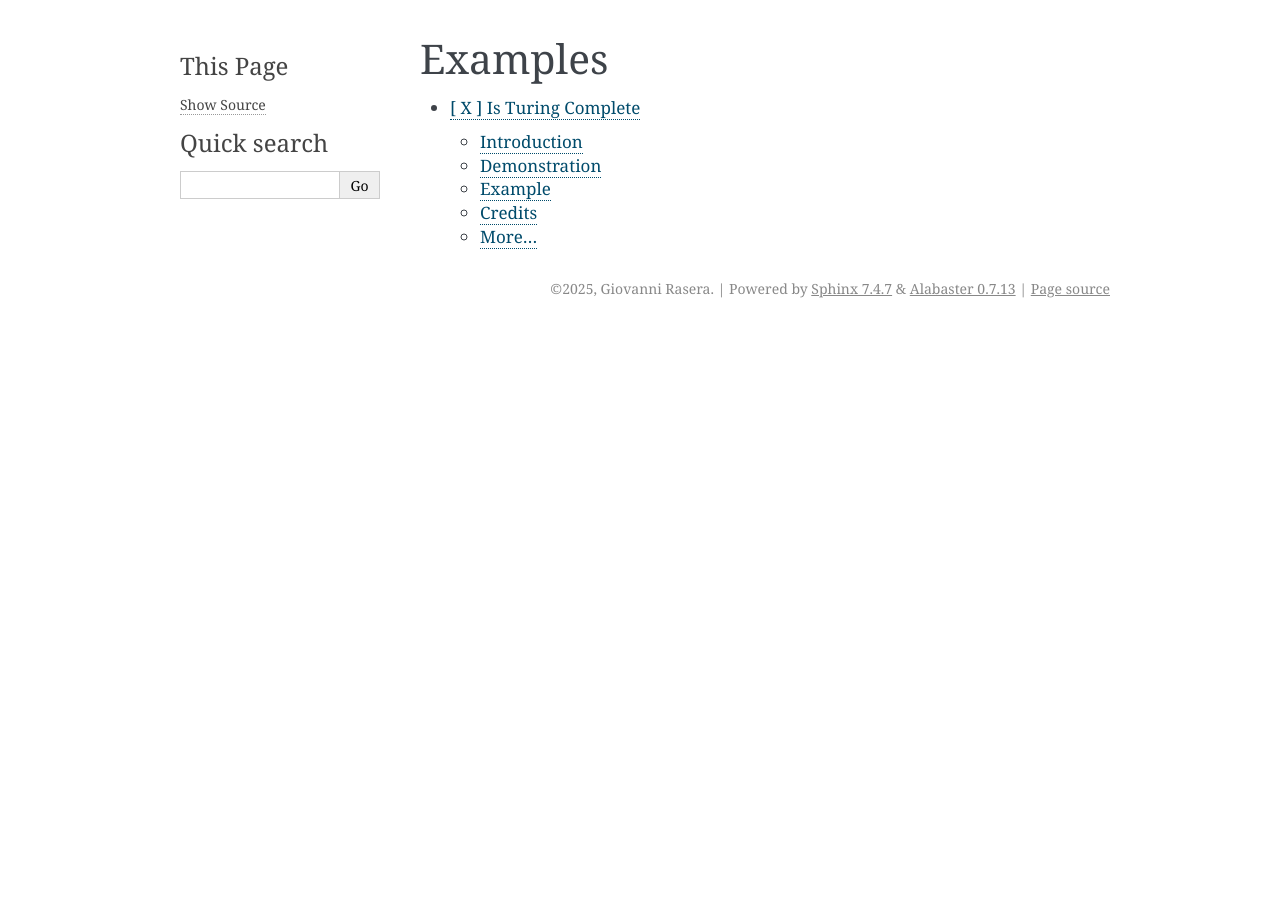
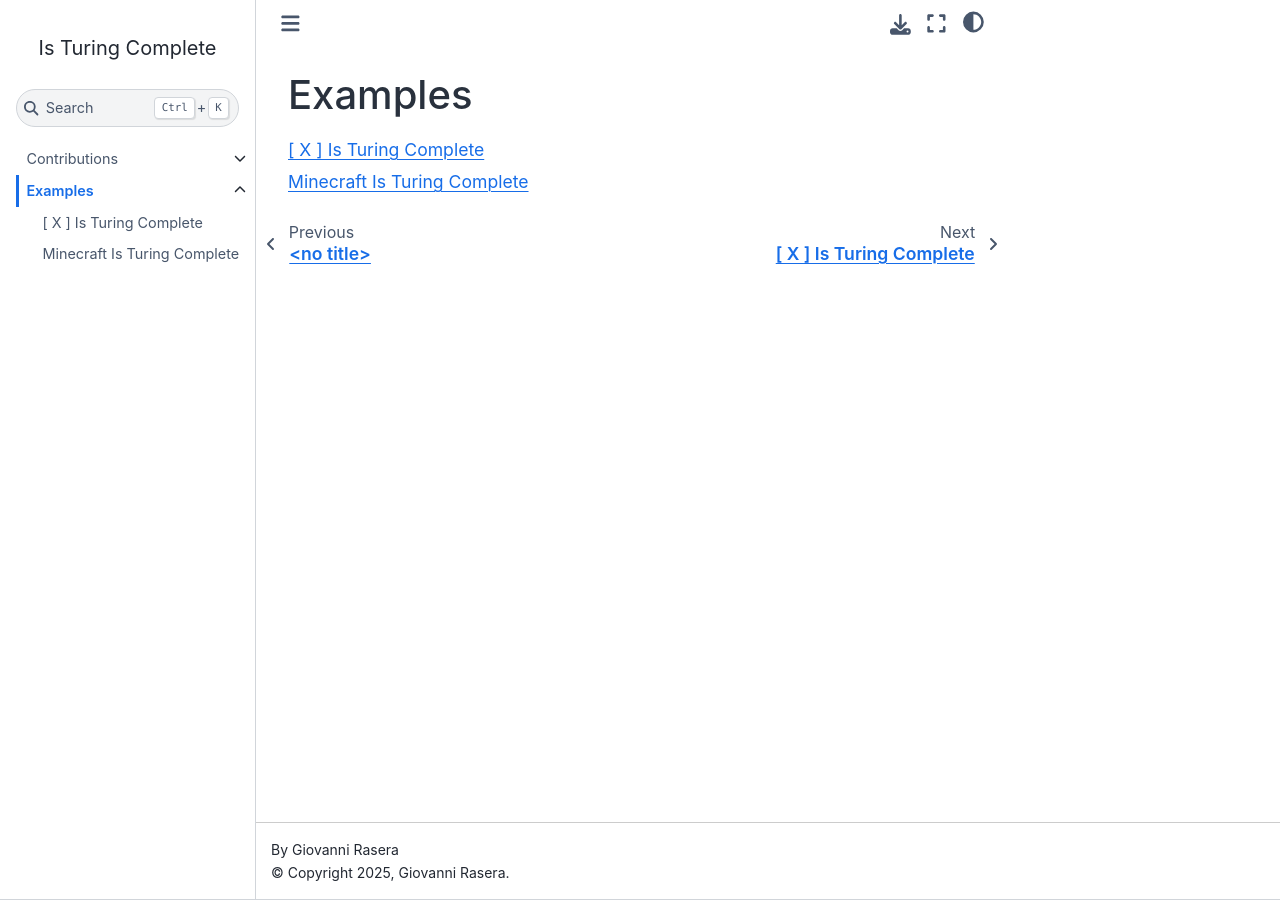
Before and after one commit to GiovanniRaseraF/isturingcomplete, a Sphinx documentation site: the page built from source/examples/examples.rst, in a window 1280 px wide. Built offline with Sphinx 7.4.7 and the Sphinx Book theme 1.1.4, drawn with Linux system fonts in a browser that asks for light colours.

Commit message:
main: add book theme

```diff
--- a/source/conf.py
+++ b/source/conf.py
@@ -24,5 +24,6 @@ exclude_patterns = []
 # -- Options for HTML output -------------------------------------------------
 # https://www.sphinx-doc.org/en/master/usage/configuration.html#options-for-html-output
 
-html_theme = 'alabaster'
+html_theme = 'sphinx_book_theme'
+html_title = "Is Turing Complete"
 html_static_path = ['_static']
--- a/source/contributions.rst
+++ b/source/contributions.rst
@@ -4,8 +4,8 @@ Contributions
 Send you contributions using GitHub.
 
 This project is a collaboration project created by
-    - Giovanni Rasera : idea for the site
-    - Lorenzo Mancini : emotional support
+    - [Giovanni Rasera](https://github.com/GiovanniRaseraF) : idea for the site
+    - [Lorenzo Mancini](https://github.com/ManciniLorenzo) : emotional support
     - Gian : just beeing a cat
 
 .. toctree::
--- a/source/examples/examples.rst
+++ b/source/examples/examples.rst
@@ -2,5 +2,7 @@ Examples
 ========
 
 .. toctree::
+   :maxdepth: 1
 
    X.md
+   minecraft.md
--- /dev/null
+++ b/source/examples/minecraft.md
@@ -0,0 +1,9 @@
+# Minecraft Is Turing Complete
+
+## Introduction
+
+## Demonstration
+
+## Example
+
+## Credits
```
Also changed, not shown: README.md (+4 -2 lines), 1 other file.
